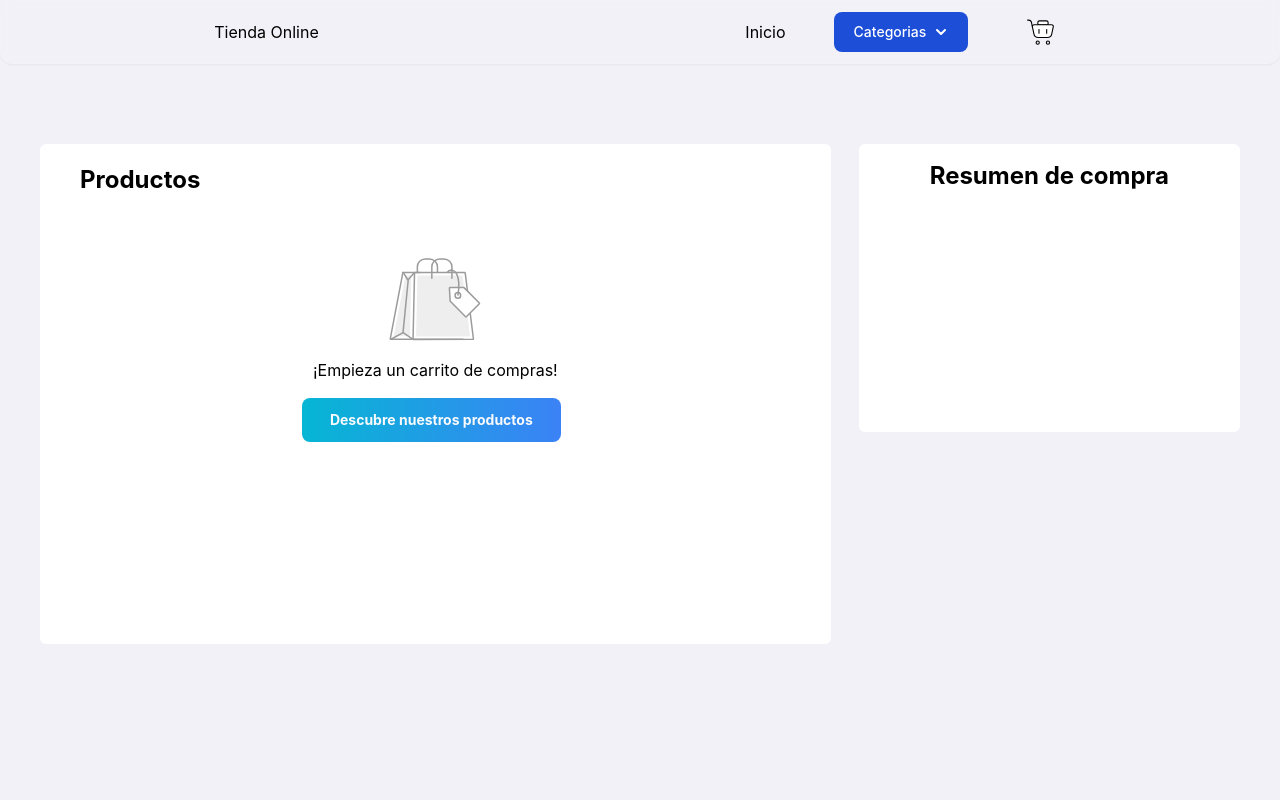
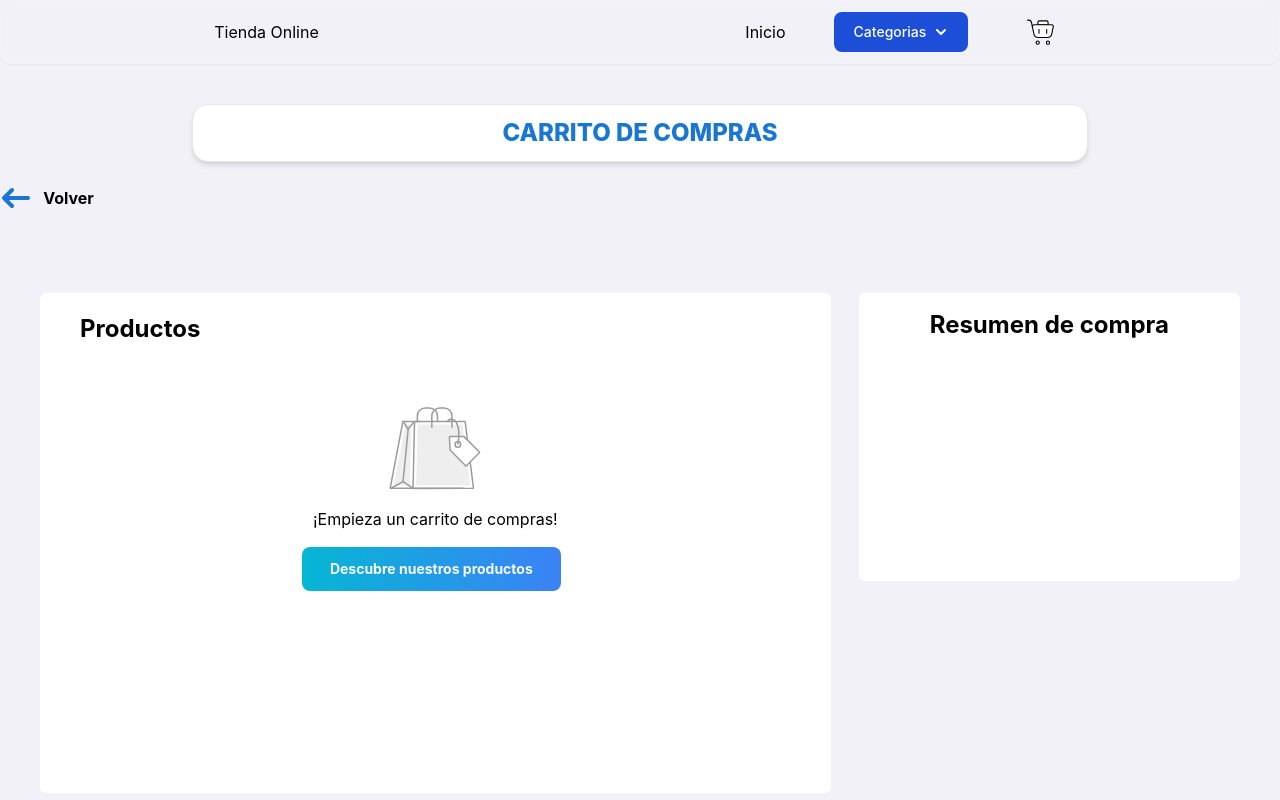
Before and after one commit to Franco-Amon-Maldonado/e-commerce-coder-react, a React app: page /carrito in a window 1280 px wide. Shown: the top 800 px of the page. Built offline with nearby package versions, Linux system fonts and the light colour scheme; the HTML template or start-up script is replaced by a standard one.

Commit message:
6/11/2023
-Boton volver en carrito de compras

```diff
--- a/src/pages/Carrito/Carrito.jsx
+++ b/src/pages/Carrito/Carrito.jsx
@@ -2,15 +2,22 @@ import { useContext } from 'react'
 import { CarritoContext } from '../../Context/CarritoContext'
 import CarritoItems from '../../components/CarritoItems/CarritoItems'
 import CarritoVacio from '../../components/CarritoVacio/CarritoVacio'
-import { Link } from 'react-router-dom'
+import { Link, useNavigate } from 'react-router-dom'
+import IconVolver from '../DetallesProducto/IconVolver'
 
 function Carrito() {
 	const { carrito, limpiarCarrito, calcularTotalCarrito } = useContext(CarritoContext)
 
 	const total = calcularTotalCarrito()
-
+	const navegate = useNavigate()
 	return (
 		<main className="container h-screen">
+			<h1 className="text-base md:text-2xl [color:#1976D2] font-extrabold text-center mt-10 mx-auto [width:70%;] bg-white border p-3 rounded-2xl shadow-md uppercase">
+				Carrito de compras
+			</h1>
+			<Link onClick={() => navegate(-1)} className="flex items-center gap-3 font-bold mt-5">
+				<IconVolver /> Volver
+			</Link>
 			<section className="grid grid-cols-3 mt-10 gap-7 p-10">
 				<div className="bg-white [minHeight:500px] col-span-3 lg:col-span-2 rounded-md">
 					<h1 className="text-2xl ml-5 p-5 font-bold">Productos</h1>
```
